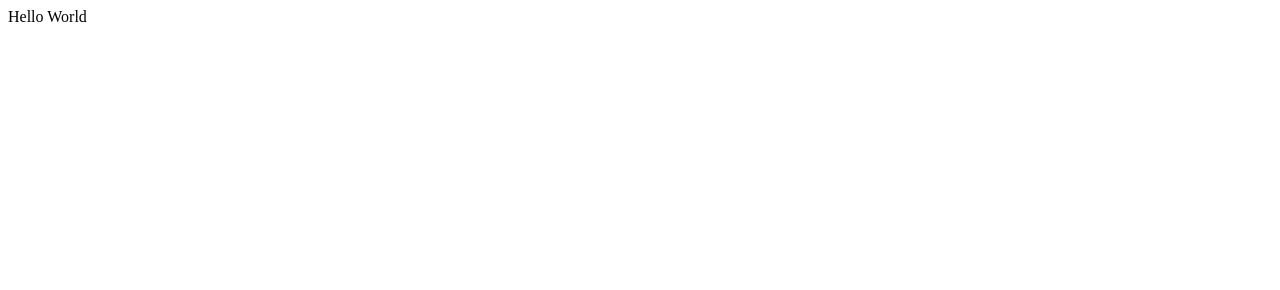
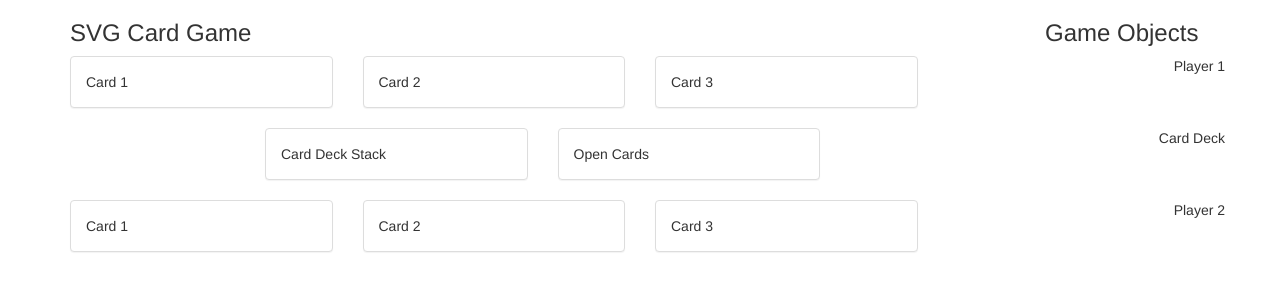
Before and after one commit to CStrive/Hackatron-Asia-SVG-Card-Game, a plain HTML site: page client/index.html in a window 1280 px wide. Drawn offline with nearby package versions, Linux system fonts and the light colour scheme.

Commit message:
layout of cards for two player

```diff
--- a/client/index.html
+++ b/client/index.html
@@ -2,8 +2,87 @@
 <html>
 <head>
 	<title> SVG Game</title>
+	<link rel="stylesheet" href="https://maxcdn.bootstrapcdn.com/bootstrap/3.3.1/css/bootstrap.min.css">
 </head>
 <body>
-	Hello World
+	<div class="container">
+		<div class="row">
+			<div class="col-xs-10">
+				<h3> SVG Card Game </h3>
+			</div>
+			<div class="col-xs-2">
+				<h3> Game Objects </h3>
+			</div>
+		</div>
+		<div class="row">
+			<span class="pull-right"> Player 1</span>
+			<div class="col-xs-3">
+				<div class="panel panel-default">
+					<div class="panel-body">
+						<span> Card 1 </span>
+					</div>
+				</div>
+			</div>
+			<div class="col-xs-3">
+				<div class="panel panel-default">
+					<div class="panel-body">
+						<span> Card 2 </span>
+					</div>
+				</div>
+			</div>
+			<div class="col-xs-3">
+				<div class="panel panel-default">
+					<div class="panel-body">
+						<span> Card 3 </span>
+					</div>
+				</div>
+			</div>
+		</div>
+
+		<div class="row">
+			<span class="pull-right"> Card Deck </span>
+			<div class="col-xs-offset-2 col-xs-3">
+				<div class="panel panel-default">
+					<div class="panel-body">
+						<span> Card Deck Stack </span>
+					</div>
+				</div>
+			</div>
+			<div class="col-xs-3">
+				<div class="panel panel-default">
+					<div class="panel-body">
+						<span> Open Cards </span>
+					</div>
+				</div>
+			</div>
+		</div>
+
+		<div class="row">
+			<span class="pull-right"> Player 2</span>
+			<div class="col-xs-3">
+				<div class="panel panel-default">
+					<div class="panel-body">
+						<span> Card 1 </span>
+					</div>
+				</div>
+			</div>
+			<div class="col-xs-3">
+				<div class="panel panel-default">
+					<div class="panel-body">
+						<span> Card 2 </span>
+					</div>
+				</div>
+			</div>
+			<div class="col-xs-3">
+				<div class="panel panel-default">
+					<div class="panel-body">
+						<span> Card 3 </span>
+					</div>
+				</div>
+			</div>
+		</div>
+
+	</div>
+	<script src="https://ajax.googleapis.com/ajax/libs/jquery/2.1.1/jquery.min.js"></script>
 </body>
 </html>
```
